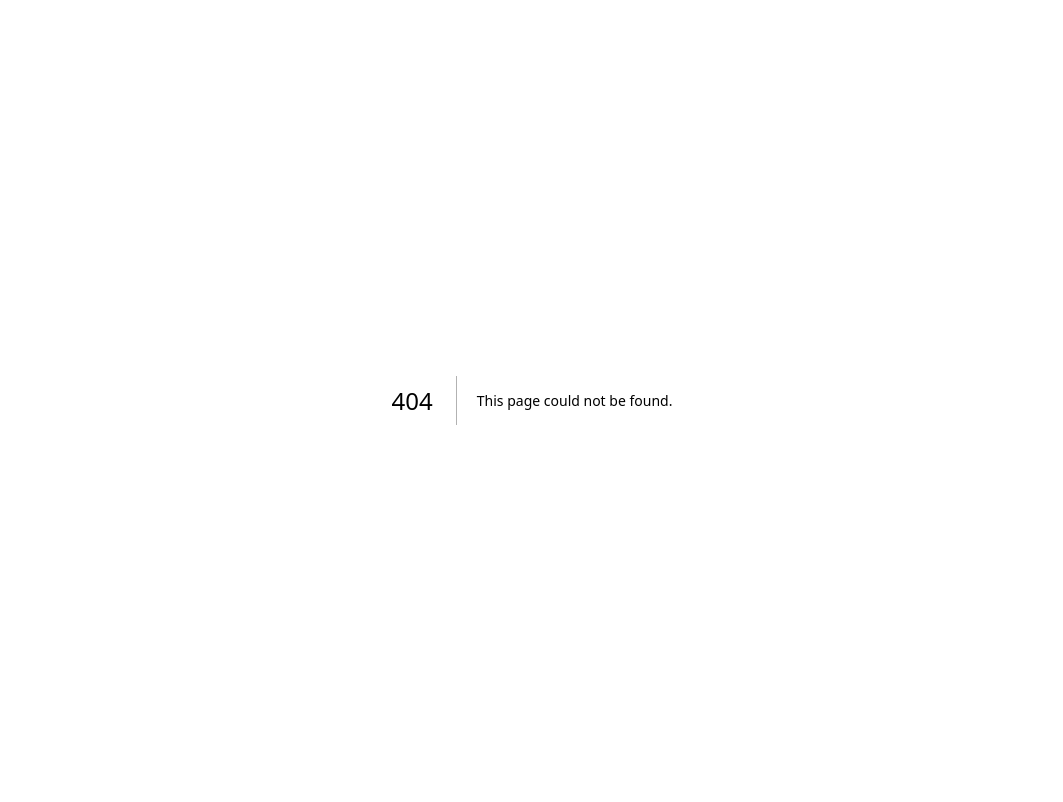
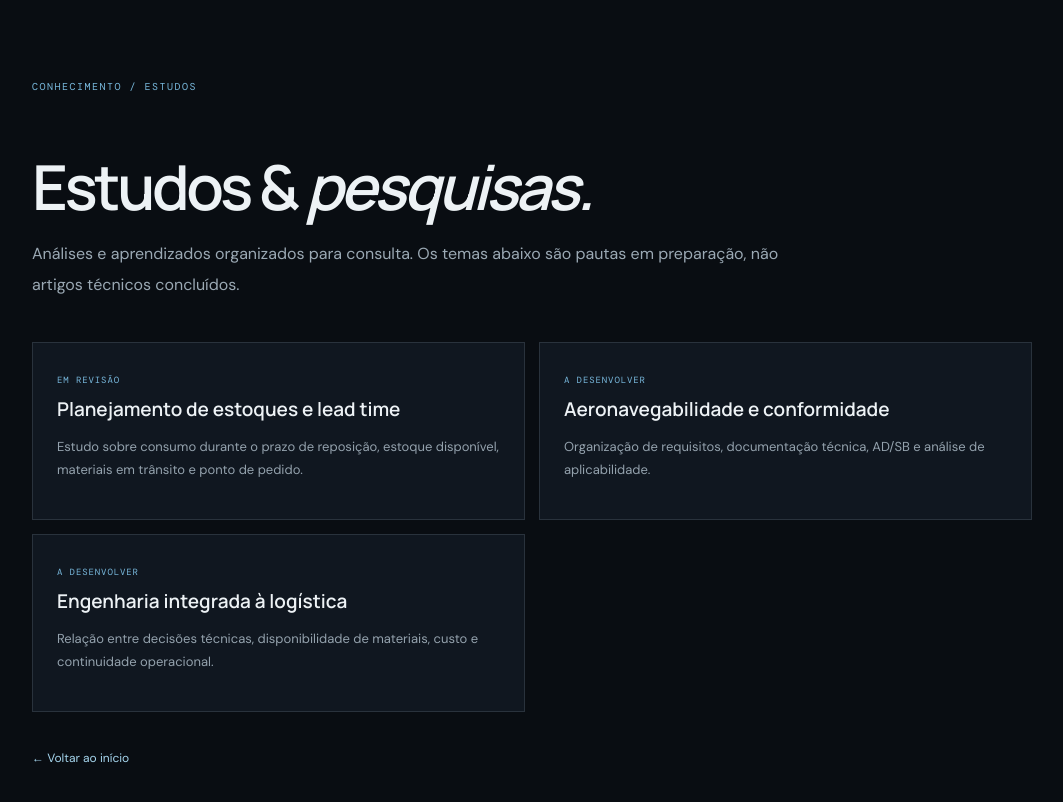
Before and after one commit to fabioteraoka/fabio-teraoka-site, a Next.js app: page /pesquisas in a window 1280 px wide. Before the commit this address had no page. Shown: the top 802 px of the page, without its empty margins (108-1171 px from the left). Built offline with nearby package versions, Linux system fonts and the light colour scheme.

Commit message:
Cria página app/pesquisas/page.tsx

```diff
--- /dev/null
+++ b/app/pesquisas/page.tsx
@@ -0,0 +1,3 @@
+import Link from "next/link";
+const items=[["Planejamento de estoques e lead time","Estudo sobre consumo durante o prazo de reposição, estoque disponível, materiais em trânsito e ponto de pedido.","EM REVISÃO"],["Aeronavegabilidade e conformidade","Organização de requisitos, documentação técnica, AD/SB e análise de aplicabilidade.","A DESENVOLVER"],["Engenharia integrada à logística","Relação entre decisões técnicas, disponibilidade de materiais, custo e continuidade operacional.","A DESENVOLVER"]];
+export default function Research(){return <main className="site-page"><section className="site-page-main"><div className="section-kicker">CONHECIMENTO / ESTUDOS</div><h1>Estudos & <em>pesquisas.</em></h1><p className="site-page-lead">Análises e aprendizados organizados para consulta. Os temas abaixo são pautas em preparação, não artigos técnicos concluídos.</p><div className="site-page-grid">{items.map(([t,d,s])=><article className="site-page-card" key={t}><small>{s}</small><h2>{t}</h2><p>{d}</p></article>)}</div><Link className="back-link" href="/">← Voltar ao início</Link></section></main>}
```
